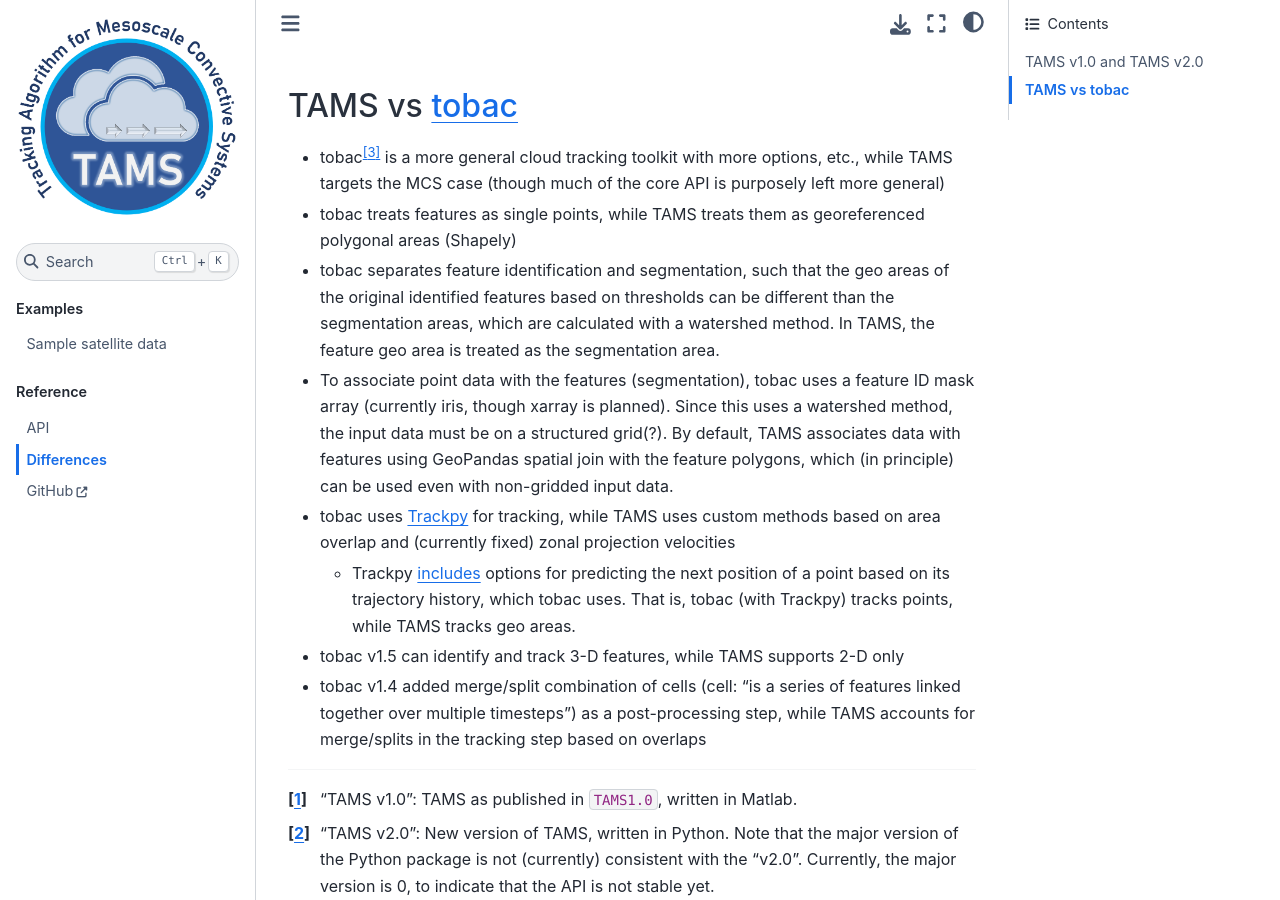
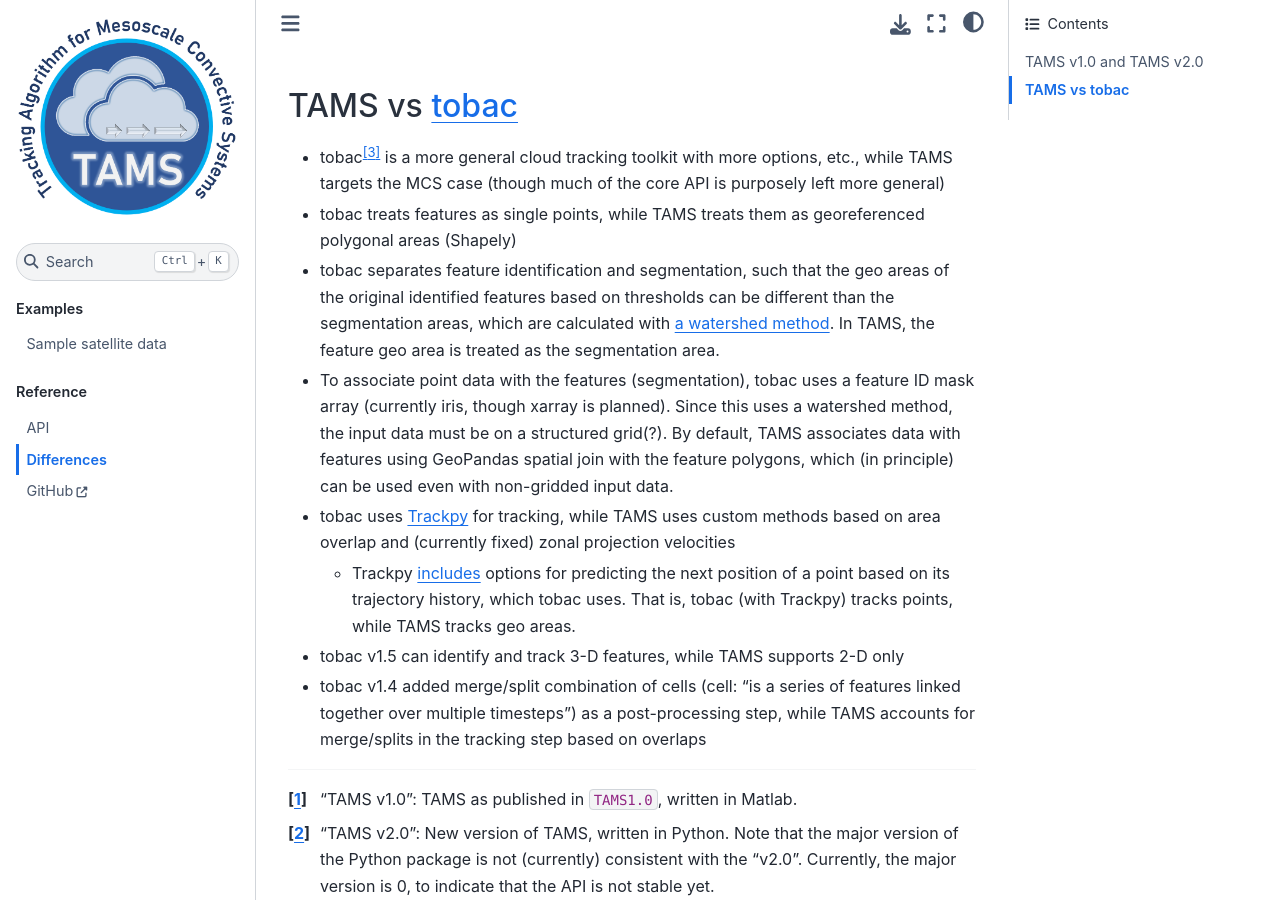
Before and after one commit to knubez/TAMS, a Sphinx documentation site: the page built from docs/differences.md, in a window 1280 px wide and 900 px high, scrolled down 868 px. Built offline with Sphinx 7.4.7 and the Sphinx Book theme 1.1.4, drawn with Linux system fonts in a browser that asks for light colours; cross-references to code outside the pages are shown as plain code; part of the change alters nothing that is shown.

```diff
--- a/docs/differences.md
+++ b/docs/differences.md
@@ -30,7 +30,7 @@
 
 - tobac[^tob] is a more general cloud tracking toolkit with more options, etc., while TAMS targets the MCS case (though much of the core API is purposely left more general)
 - tobac treats features as single points, while TAMS treats them as georeferenced polygonal areas (Shapely)
-- tobac separates feature identification and segmentation, such that the geo areas of the original identified features based on thresholds can be different than the segmentation areas, which are calculated with a watershed method. In TAMS, the feature geo area is treated as the segmentation area.
+- tobac separates feature identification and segmentation, such that the geo areas of the original identified features based on thresholds can be different than the segmentation areas, which are calculated with [a watershed method](https://scikit-image.org/docs/stable/api/skimage.segmentation.html#skimage.segmentation.watershed). In TAMS, the feature geo area is treated as the segmentation area.
 - To associate point data with the features (segmentation), tobac uses a feature ID mask array (currently iris, though xarray is planned). Since this uses a watershed method, the input data must be on a structured grid(?). By default, TAMS associates data with features using GeoPandas spatial join with the feature polygons, which (in principle) can be used even with non-gridded input data.
 - tobac uses [Trackpy](https://soft-matter.github.io/trackpy/) for tracking, while TAMS uses custom methods based on area overlap and (currently fixed) zonal projection velocities
   - Trackpy [includes](https://soft-matter.github.io/trackpy/v0.6.1/tutorial/prediction.html) options for predicting the next position of a point based on its trajectory history, which tobac uses. That is, tobac (with Trackpy) tracks points, while TAMS tracks geo areas.
```
